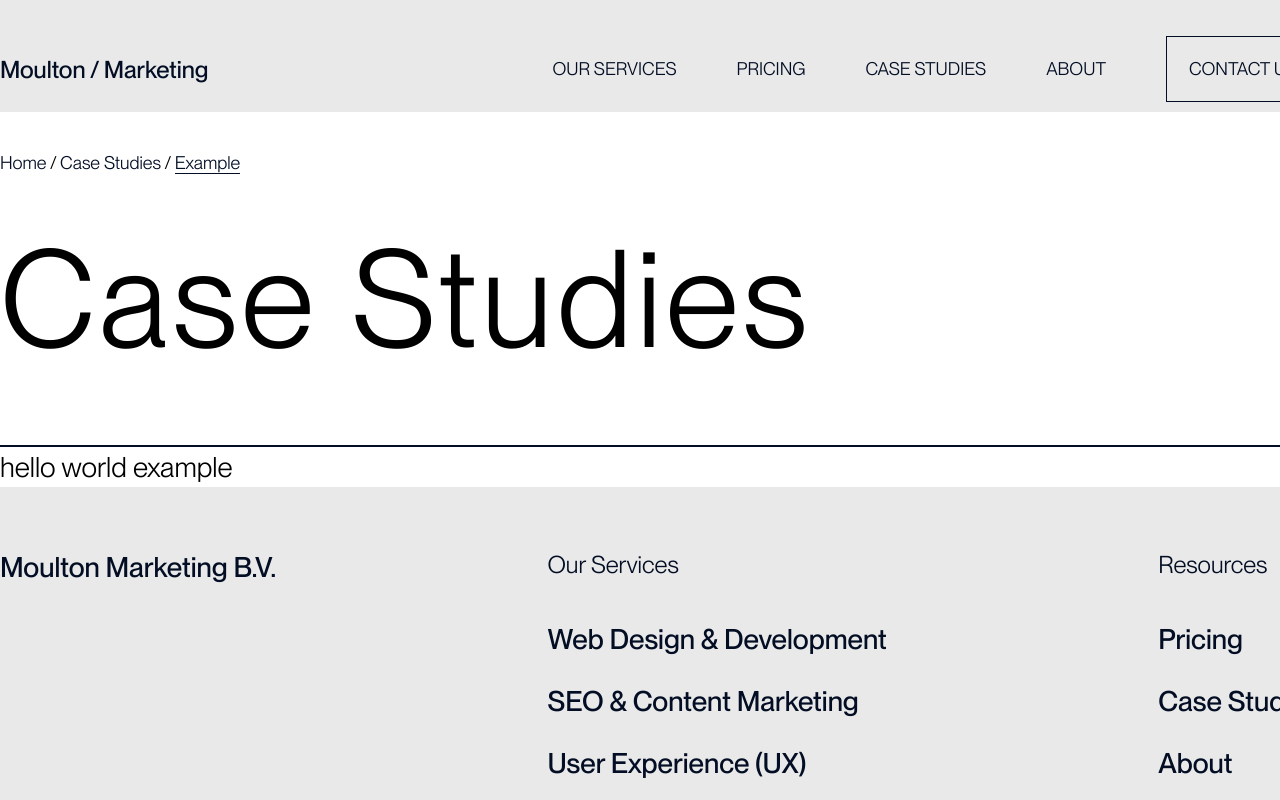
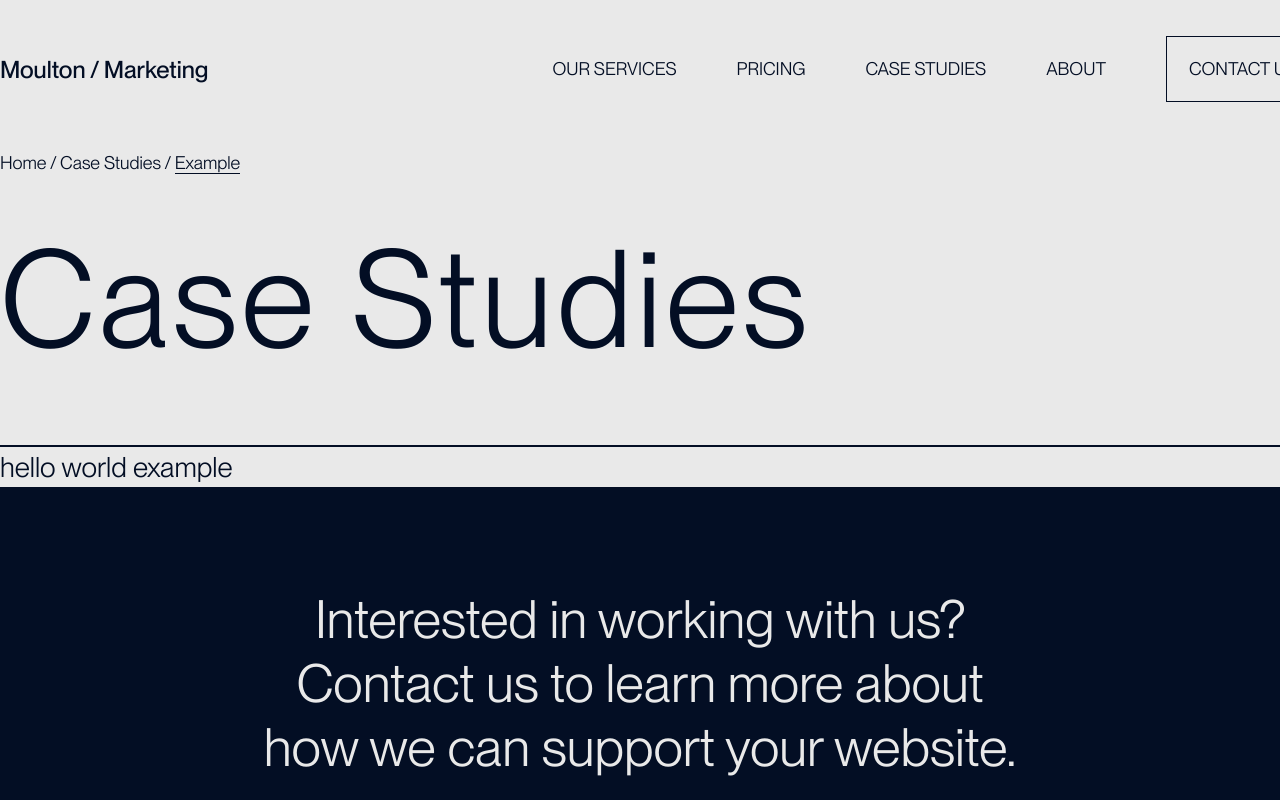
Before and after one commit to elliemoulton/adam-portfolio, a Next.js app: page /case-studies/example in a window 1280 px wide. Shown: the top 800 px of the page. Built offline with nearby package versions, Linux system fonts and the light colour scheme.

Commit message:
adding example page tempalte for case studies

```diff
--- a/src/app/case-studies/example/page.tsx
+++ b/src/app/case-studies/example/page.tsx
@@ -1,4 +1,5 @@
 import Breadcrumbs from '../../components/BreadcrumbsSubpageTitle';
+import SubPageContactFormBlock from '@/app/components/SubPageContactFormBlock';
 
 const subtitle0 = 'Case Studies';
 const subtitleLink0 = '/case-studies';
@@ -8,6 +9,7 @@ const subtitleLink1 = '/case-studies/example';
 export default function Example() {
     return (
         <>
+            <div className='light-background'>
                 <div className='content'>
                     <Breadcrumbs
                         subtitle0={subtitle0}
@@ -17,6 +19,8 @@ export default function Example() {
                     />
                     <p>hello world example</p>
                 </div>
+            </div>
+            <SubPageContactFormBlock />
         </>
     );
 }
--- /dev/null
+++ b/src/app/components/SubPageContactFormBlock.tsx
@@ -0,0 +1,15 @@
+import ContactForm from './ContactForm';
+
+export default function SubPageContactFormBlock() {
+    return (
+        <>
+            <div className='dark-background contact-form-block'>
+                <h2 style={{ textAlign: 'center' }}>
+                    Interested in working with us? Contact us to learn more
+                    about how we can support your website.
+                </h2>
+                <ContactForm />
+            </div>
+        </>
+    );
+}
--- a/src/app/globals.css
+++ b/src/app/globals.css
@@ -406,6 +406,7 @@ footer .footer-lower .copyright-links {
     display: flex;
     flex-direction: column;
     gap: 200px;
+    padding: 80px 0 185px;
 }
 
 .case-studies-page .cards-wrapper {
@@ -414,7 +415,6 @@ footer .footer-lower .copyright-links {
     display: flex;
     flex-direction: column;
     gap: 32px;
-    padding: 80px 0;
 }
 
 .case-studies-page .text-wrapper {
@@ -455,6 +455,7 @@ footer .footer-lower .copyright-links {
     font-size: 28px;
     line-height: 40px; /* 142.857% */
 }
+
 .case-studies-page .text-wrapper .description .read-more {
     font-size: 28px;
     font-style: normal;
```
Also changed, not shown: src/app/case-studies/page.tsx (+2 -11 lines). Lines whose indentation alone changed are shown as unchanged.
